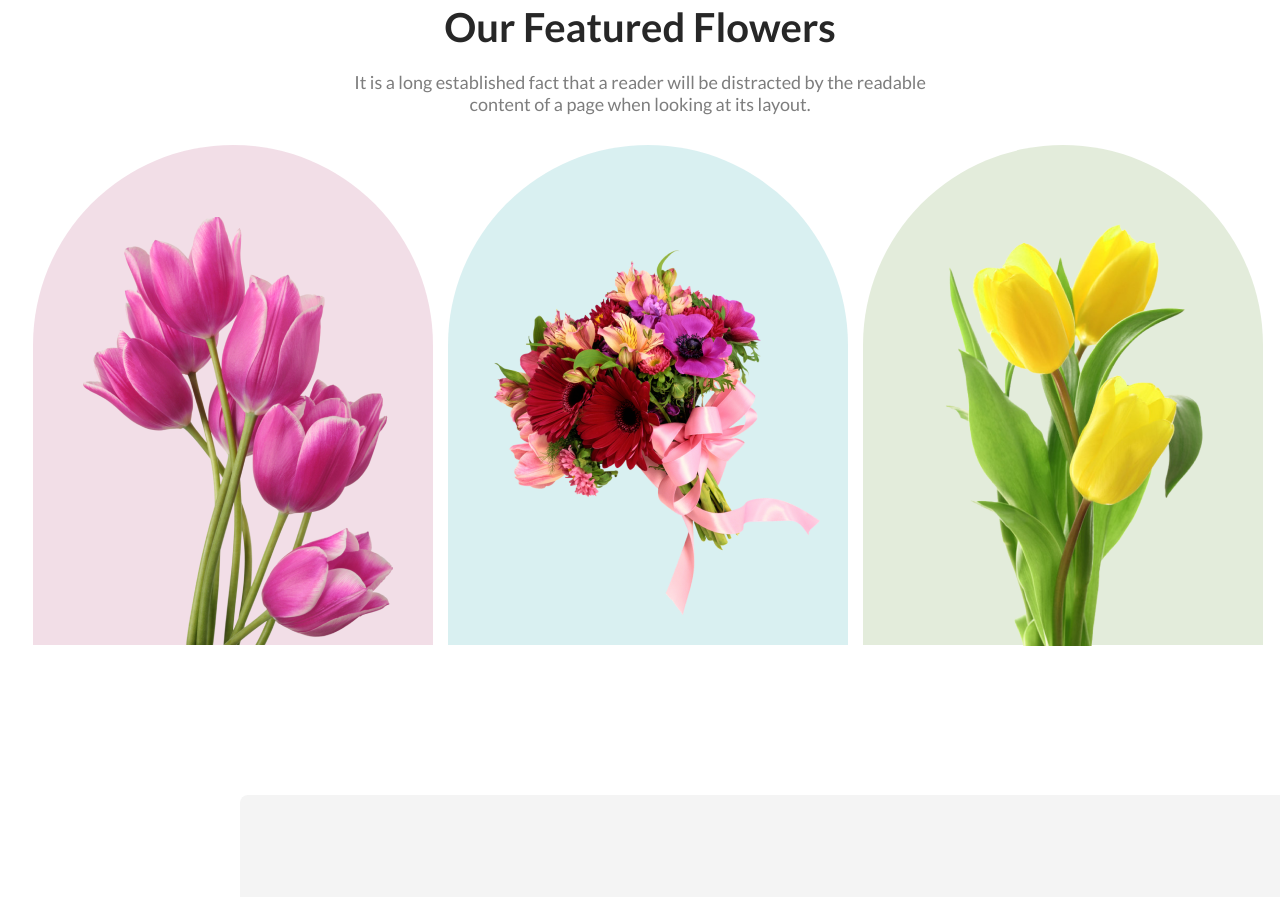
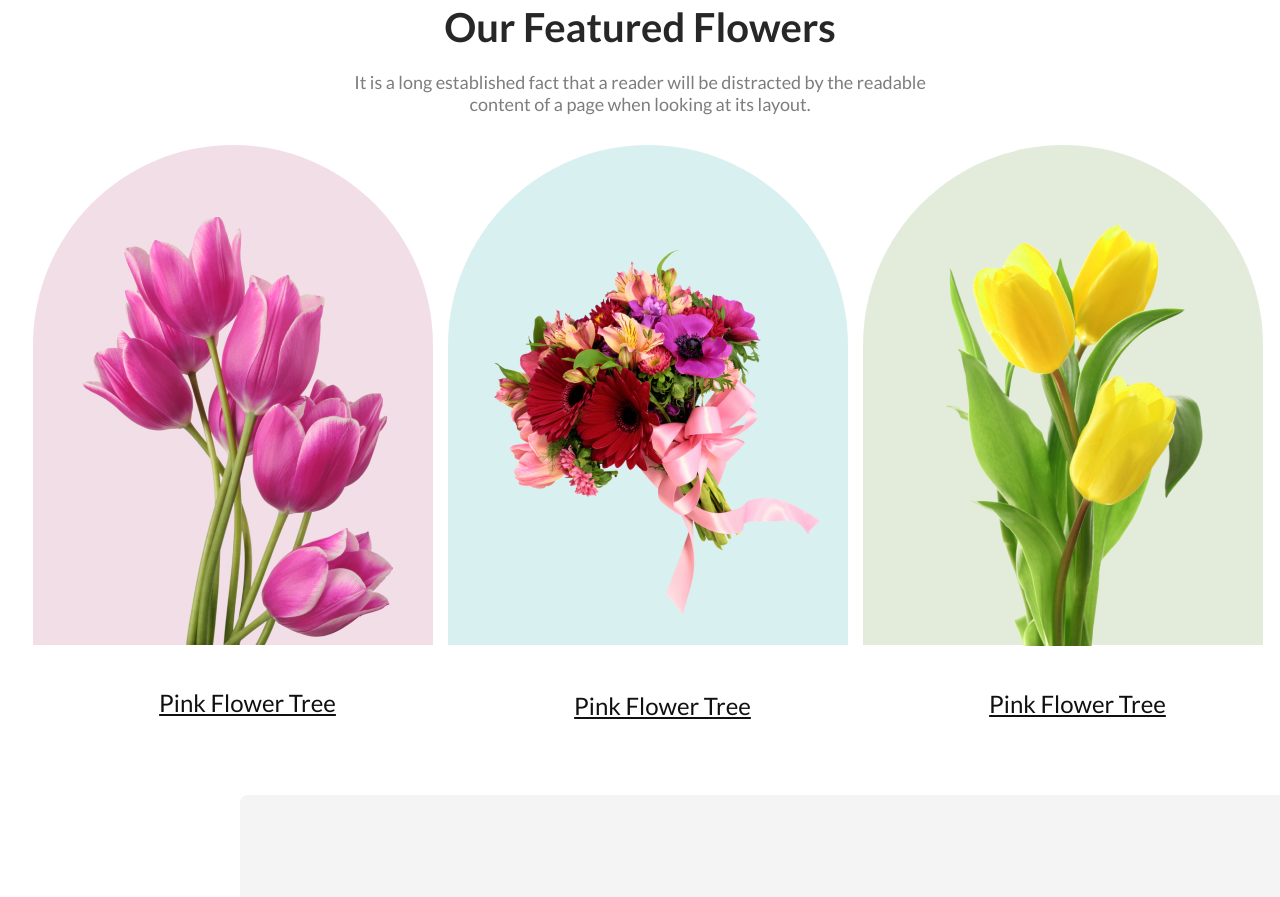
Before and after one commit to khansuhad/flower-shop, a plain HTML site: page index.html in a window 1280 px wide. Shown: the part 1827-2724 px from the top of the page. Drawn offline with Linux system fonts and the light colour scheme.

Commit message:
added anchor tag  in  feature picture buttom

```diff
--- a/index.css
+++ b/index.css
@@ -137,6 +137,8 @@ nav{
   margin-top: 30px;
 
 }
+
+
 .feature-pictures1 img{
     width: 310px;
     height: 428px;
@@ -179,6 +181,25 @@ height: 500px;
     width: 400px;
 height: 500px;
 
+}
+.anchor{
+    display: flex;
+    text-align: center;
+    align-items: center;
+    justify-content: center;
+    margin-bottom: 40px;
+    margin-left: 30px;
+}
+
+.feature-picture a{
+
+    margin-top: 40px;
+    font-size: 24px;
+    color: #111010;
+
+}
+.feature-pictures2 a{
+    margin-top: 73px;
 }
 /* feature section end */
 /* services section start */
--- a/index.html
+++ b/index.html
@@ -63,9 +63,30 @@
             <p class="p-primary">It is a long established fact that a reader will be distracted by the readable <br> content of a page when looking at its layout.</p>
         </div>
         <div class="feature-picture">
-            <div class="feature-pictures1"><img src="images/pngwing 6.png" alt=""></div>
-            <div class="feature-pictures2"><img src="images/pngwing 5.png" alt=""></div>
-            <div class="feature-pictures3"><img src="images/pngwing 7.png" alt=""></div>
+            <div class="feature-pictures1">
+                    <img src="images/pngwing 6.png" alt=""><br>
+                <div class="anchor">
+                    <a href="#">Pink Flower Tree</a>
+                </div>
+
+            </div>
+            <div class="feature-pictures2">
+                    <img src="images/pngwing 5.png" alt=""><br>
+                <div class="anchor">
+                    <a href="#">Pink Flower Tree</a>
+                </div>
+
+            </div>
+            <div class="feature-pictures3">
+                    <img src="images/pngwing 7.png" alt=""><br>
+                <div class="anchor">
+                    <a href="#">Pink Flower Tree</a>
+                </div>
+
+            </div>
+
+        </div>
+
        </div>
         <div class="service-section">
           <div class="services">
```
Lines whose indentation alone changed are shown as unchanged.
